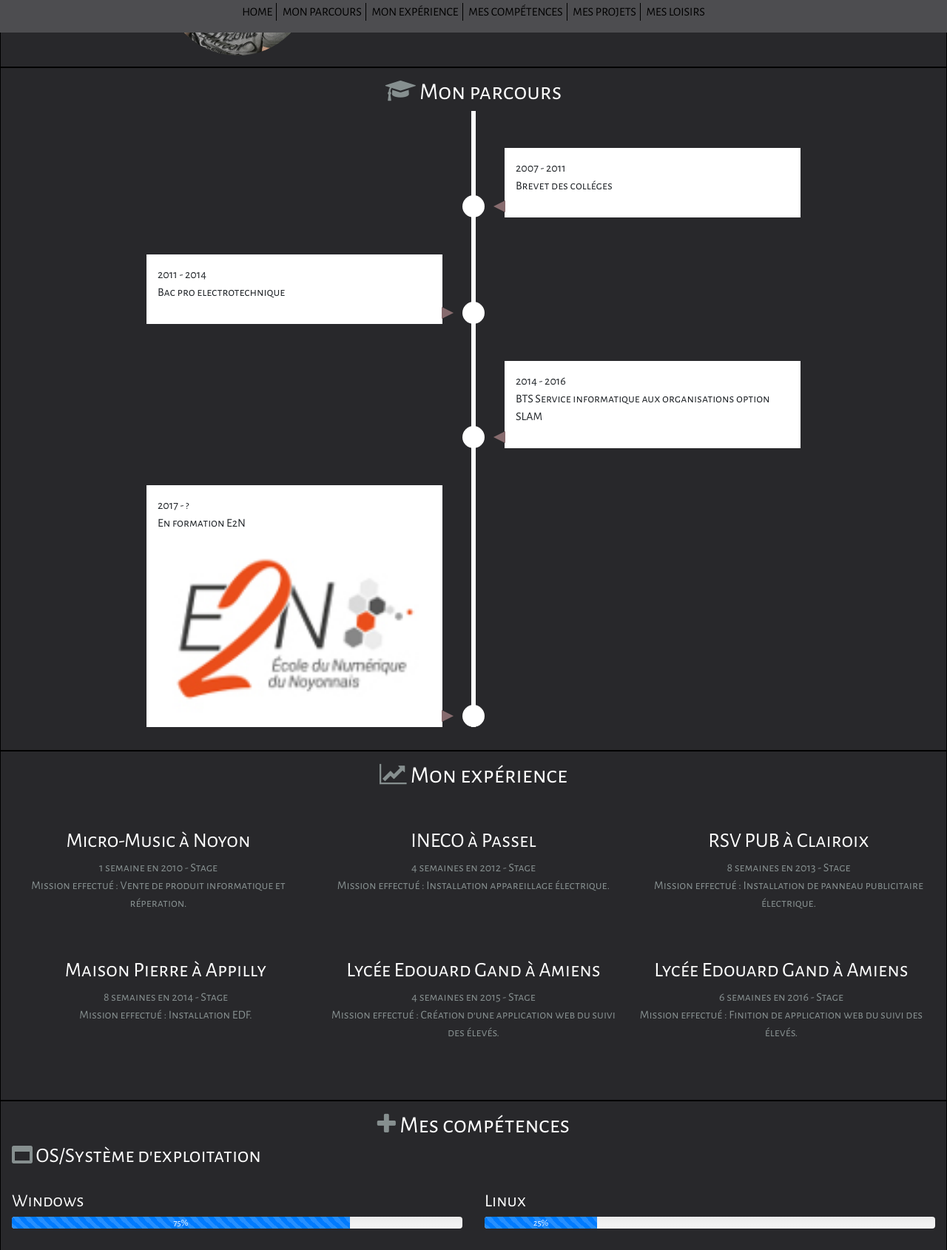
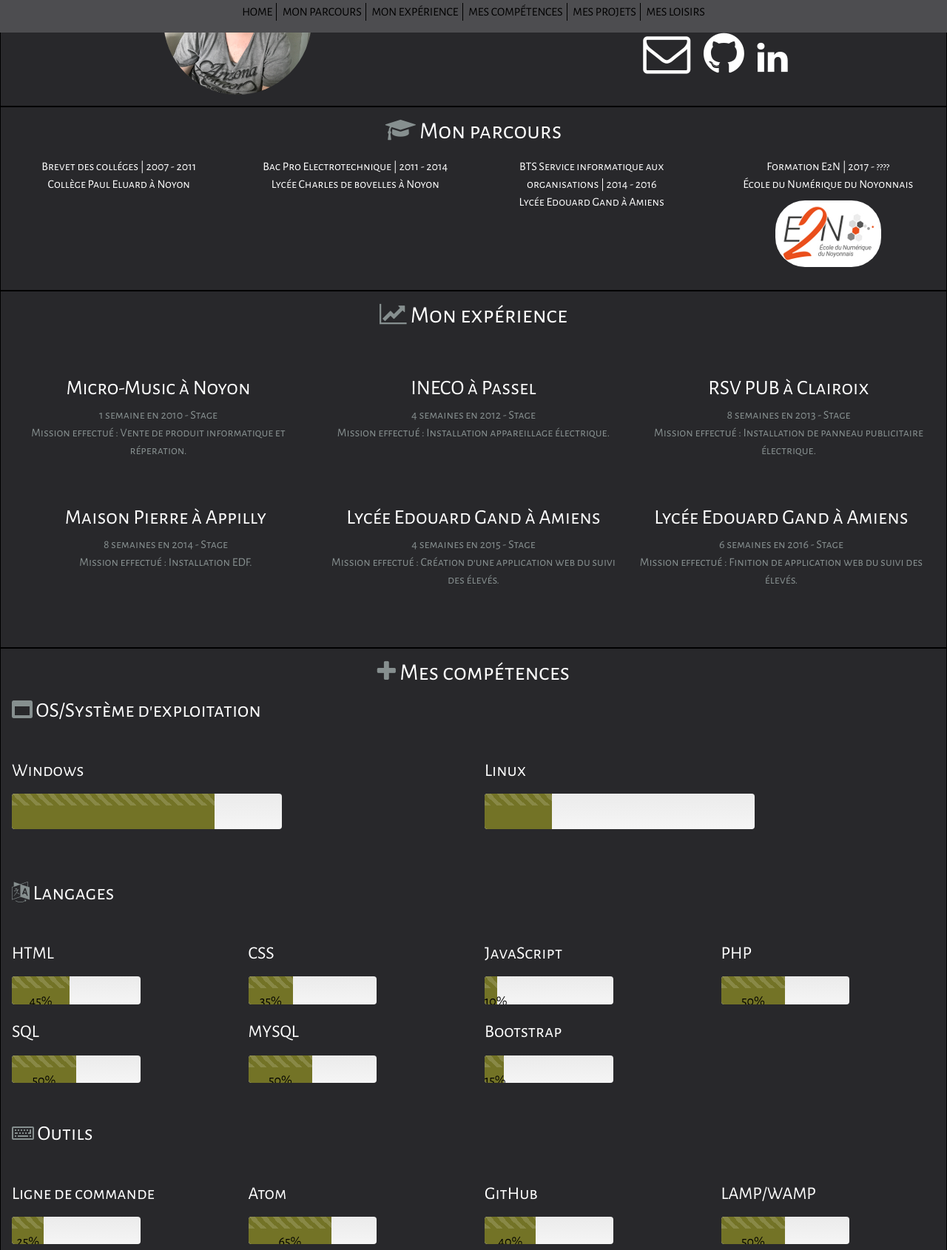
Before and after one commit to AndreVictor60/AndreVictor60.github.io, a plain HTML site: page index.html in a window 1280 px wide. Shown: the part 756-2446 px from the top of the page at 74% size. Drawn offline with nearby package versions, Linux system fonts and the light colour scheme.

Commit message:
Version 1.2

```diff
--- a/assets/css/style.css
+++ b/assets/css/style.css
@@ -13,6 +13,7 @@ h1,h2{
 }
 section h2,h4{
   color: rgb(255, 255, 255);
+  padding-bottom: 10px;
 }
 section h1{
   color: rgb(255, 255, 255);
@@ -43,7 +44,7 @@ footer{
 #home{
   padding-top: 10%;
   padding-left: 60%;
-  height: 615px;
+  height: 660px;
   background: url('../img/codebody.jpg') no-repeat center fixed;
   background-size: cover;
 }
@@ -51,7 +52,7 @@ footer{
 #profile{
   padding-top: 30px;
 }
-#profile i{
+.profile i{
   color: white;
 }
 #profiles img{
@@ -62,8 +63,25 @@ footer{
   list-style: none;
   color: rgb(134, 143, 143);
 }
+.contact a{
+  margin-left: 15px;
+}
+.contact a:hover{
+  opacity: 0.6;
+}
+
 
 /* Skill */
+#skill{
+  padding-bottom: 5%;
+}
+#skill h4{
+  margin-top: 20px;
+}
+.progress {
+  width: 60%;
+  height:35%;
+}
 /* Projects */
 #projects img{
   border: 1px solid black;
@@ -78,6 +96,42 @@ footer{
 .imagehobbies {
   height: 100%;
   border-radius: 150px 150px 150px 150px;
+}
+#hobbies img {
+  display: block;
+}
+
+.overlay {
+  position: absolute;
+  top: 0;
+  bottom: 0;
+  left: 0;
+  right: 0;
+  height: 100%;
+  width: 67%;
+  margin-left: 2%;
+  padding-top: 6%;
+  opacity: 0;
+  font-size: 200%;
+  font-weight: bold;
+  transition: .5s ease;
+  background-color: rgb(102,85,85);
+  border-radius: 150px 150px 150px 150px;
+}
+
+.col-md-3:hover .overlay {
+  opacity:0.9;
+  border: 2px solid rgb(153,153,0);
+}
+
+.text {
+  color: black;
+  font-size: 20px;
+  position: absolute;
+  top: 50%;
+  left: 50%;
+  transform: translate(-50%, -50%);
+  -ms-transform: translate(-50%, -50%);
 }
 /* Menu */
 #nav{
@@ -111,111 +165,19 @@ footer{
 }
 
 /* Course */
-
-#course a:hover{
-  opacity:0.5;
-  -moz-transition: opacity 0.7s;
-  -webkit-transition: opacity 0.7s;
-  -o-transition: opacity 0.7s;
+#course{
+  color: white;
 }
-#course ul li {
-  list-style-type: none;
-  position: relative;
-  width: 6px;
-  margin: 0 auto;
-  padding-top: 50px;
-  background: #fff;
+#course img{
+  border-radius: 40px;
+  margin-top: 10px;
+}
+#course img:hover{
+  opacity: 0.6;
+}
+#course li{
+  list-style: none;
 }
 
-#course ul li::after {
-  content: '';
-  position: absolute;
-  left: 50%;
-  bottom: 0;
-  transform: translateX(-50%);
-  width: 30px;
-  height: 30px;
-  border-radius: 50%;
-  background: inherit;
-}
-
-#course ul li div {
-  position: relative;
-  bottom: 0;
-  width: 400px;
-  padding: 15px;
-  background: white;
-}
-
-#course ul li div::before {
-  content: '';
-  position: absolute;
-  bottom: 7px;
-  width: 0;
-  height: 0;
-  border-style: solid;
-}
-
-#course ul li:nth-child(odd) div {
-  left: 45px;
-}
-
-#course ul li:nth-child(odd) div::before {
-  left: -15px;
-  border-width: 8px 16px 8px 0;
-  border-color: transparent rgb(135,107,110) transparent transparent;
-}
-
-#course ul li:nth-child(even) div {
-  left: -439px;
-}
-
-#course ul li:nth-child(even) div::before {
-  right: -15px;
-  border-width: 8px 0 8px 16px;
-  border-color: transparent transparent transparent rgb(135,107,110);
-}
 
 /* TEST */
-
-.col-md-3 {
-  position: relative;
-  width: 50%;
-}
-
-#hobbies img {
-  display: block;
-}
-
-.overlay {
-  position: absolute;
-  top: 0;
-  bottom: 0;
-  left: 0;
-  right: 0;
-  height: 100%;
-  width: 67%;
-  margin-left: 2%;
-  padding-top: 6%;
-  opacity: 0;
-  font-size: 200%;
-  font-weight: bold;
-  transition: .5s ease;
-  background-color: rgb(102,85,85);
-  border-radius: 150px 150px 150px 150px;
-}
-
-.col-md-3:hover .overlay {
-  opacity:0.9;
-  border: 5px solid black;
-}
-
-.text {
-  color: black;
-  font-size: 20px;
-  position: absolute;
-  top: 50%;
-  left: 50%;
-  transform: translate(-50%, -50%);
-  -ms-transform: translate(-50%, -50%);
-}
--- a/index.html
+++ b/index.html
@@ -18,20 +18,24 @@
     <!--Fin section home -->
     <!-- Mon profil -->
     <section id="profiles">
+      <h1></h1>
       <div class="container-fluid text-center">
         <div class="row">
           <div class="col-md-6">
             <img alt="photoprofil" src="assets/img/victor.jpg" width="200px" height="200px"/>
           </div>
           <div class="col-md-6">
-            <div id="profile">
+            <div class="profile">
               <p>
                 <i class="fa fa-user" aria-hidden="true">   Andre Victor </i><br />
                 <i class="fa fa-birthday-cake" aria-hidden="true">   17/11/1995</i><br />
                 <i class="fa fa-map-marker" aria-hidden="true">   14 rue du champ des cosaques, 60400 NOYON</i><br />
                 <i class="fa fa-phone" aria-hidden="true">   06.63.08.26.42</i><br />
-                <i class="fa fa-envelope-o" aria-hidden="true"> <a href="mailto:andre.victor60@free.fr">  Andre.victor60@free.fr</a></i><br />
-                <i class="fa fa-github" aria-hidden="true"><a href="https://github.com/AndreVictor60" target="_blank"> Github</a></i>
+                <div class="contact">
+                  <a href="mailto:andre.victor60@free.fr"><i class="fa fa-envelope-o fa-4x" aria-hidden="true"></i></a>
+                  <a href="https://github.com/AndreVictor60" target="_blank"><i class="fa fa-github fa-4x" aria-hidden="true"></i></a>
+                  <a href="https://www.linkedin.com/in/victor-andre-33b139151/" target="_blank"><i class="fa fa-linkedin fa-3x" aria-hidden="true"></i></a>
+                </div>
               </p>
             </div>
           </div>
@@ -42,33 +46,35 @@
     <!-- Mon parcours -->
     <section id="course">
       <h2><i class="fa fa-graduation-cap" aria-hidden="true"></i> Mon parcours</h2>
+      <div class="container-fluid text-center">
+        <div class="row">
+          <div class="col-md-3">
             <ul>
-          <li>
-            <div>
-              <time datetime="2007">2007 - 2011</time>
-              <p>Brevet des colléges</p>
+              <li>Brevet des colléges | 2007 - 2011</li>
+              <li>Collège Paul Eluard à Noyon</li>
+            </ul>
           </div>
-          </li>
-          <li>
-            <div>
-              <time datetime="2011">2011 - 2014</time>
-              <p>Bac pro electrotechnique</p>
+          <div class="col-md-3">
+            <ul>
+              <li>Bac Pro Electrotechnique | 2011 - 2014</li>
+              <li>Lycée Charles de bovelles à Noyon</li>
+            </ul>
           </div>
-          </li>
-          <li>
-            <div>
-              <time datetime="2014">2014 - 2016</time>
-              <p>BTS Service informatique aux organisations option SLAM</p>
+          <div class="col-md-3">
+            <ul>
+              <li>BTS Service informatique aux organisations | 2014 - 2016</li>
+              <li>Lycée Edouard Gand à Amiens</li>
+            </ul>
           </div>
-          </li>
-          <li>
-            <div>
-              <time datetime="2017">2017 - ?</time>
-              <p>En formation E2N</p>
-              <a href="http://formation.novei.fr/" target="_blank"><img alt="logoE2N" src="assets/img/e2n.jpg" width="100%" height="100%"/></a>
+          <div class="col-md-3">
+            <ul>
+              <li>Formation E2N | 2017 - ????</li>
+              <li>École du Numérique du Noyonnais</li>
+              <a href="http://formation.novei.fr/" target="_blank"><img src="assets/img/e2n.jpg" alt="logoE2N" /></a>
+            </ul>
           </div>
-          </li>
-      </ul>
+        </div>
+      </div>
     </section>
     <!-- Fin section course -->
     <!-- Mon experience -->
@@ -139,7 +145,7 @@
           <div class="col-md-6">
             <h4>Windows</h4>
             <div class="progress">
-              <div class="progress-bar progress-bar-success progress-bar-striped" role="progressbar" aria-valuenow="75" aria-valuemin="0" aria-valuemax="100" style="width:75%">
+              <div class="progress-bar progress-bar-success progress-bar-striped" role="progressbar" aria-valuenow="75" aria-valuemin="0" aria-valuemax="100" style="width:75%; height:100%; font-size: 150%; padding-top: 15%; background-color: rgb(115,115,38); color:black;">
                 75%
               </div>
             </div>
@@ -147,7 +153,7 @@
             <div class="col-md-6">
               <h4>Linux</h4>
               <div class="progress">
-                <div class="progress-bar progress-bar-success progress-bar-striped" role="progressbar" aria-valuenow="25" aria-valuemin="0" aria-valuemax="100" style="width:25%">
+                <div class="progress-bar progress-bar-success progress-bar-striped" role="progressbar" aria-valuenow="25" aria-valuemin="0" aria-valuemax="100" style="width:25%; height:100%; font-size: 150%; padding-top: 15%; background-color: rgb(115,115,38); color:black;">
                   25%
                 </div>
               </div>
@@ -157,64 +163,61 @@
         <h3><i class="fa fa-language" aria-hidden="true"></i> Langages</h3>
         <br>
         <div class="row">
-          <div class="col-md-6">
+          <div class="col-md-3">
             <h4>HTML</h4>
             <div class="progress">
-              <div class="progress-bar progress-bar-success progress-bar-striped" role="progressbar" aria-valuenow="45" aria-valuemin="0" aria-valuemax="100" style="width:45%">
+              <div class="progress-bar progress-bar-success progress-bar-striped" role="progressbar" aria-valuenow="45" aria-valuemin="0" aria-valuemax="100" style="width:45%; height:100%; font-size: 150%; padding-top: 15%; background-color: rgb(115,115,38); color:black;">
                 45%
               </div>
             </div>
             </div>
-            <div class="col-md-6">
+            <div class="col-md-3">
               <h4>CSS</h4>
               <div class="progress">
-                <div class="progress-bar progress-bar-success progress-bar-striped" role="progressbar" aria-valuenow="35" aria-valuemin="0" aria-valuemax="100" style="width:35%">
+                <div class="progress-bar progress-bar-success progress-bar-striped" role="progressbar" aria-valuenow="35" aria-valuemin="0" aria-valuemax="100" style="width:35%; height:100%; font-size: 150%; padding-top: 15%; background-color: rgb(115,115,38); color:black;">
                   35%
                 </div>
               </div>
             </div>
-          </div>
-          <div class="row">
-            <div class="col-md-6">
+
+            <div class="col-md-3">
               <h4>JavaScript</h4>
               <div class="progress">
-                <div class="progress-bar progress-bar-success progress-bar-striped" role="progressbar" aria-valuenow="5" aria-valuemin="0" aria-valuemax="100" style="width:5%">
-                  5%
+                <div class="progress-bar progress-bar-success progress-bar-striped" role="progressbar" aria-valuenow="5" aria-valuemin="0" aria-valuemax="100" style="width:10%; height:100%; font-size: 150%; padding-top: 15%; background-color: rgb(115,115,38); color:black;">
+                  10%
                 </div>
               </div>
               </div>
-              <div class="col-md-6">
+              <div class="col-md-3">
                 <h4>PHP</h4>
                 <div class="progress">
-                  <div class="progress-bar progress-bar-success progress-bar-striped" role="progressbar" aria-valuenow="50" aria-valuemin="0" aria-valuemax="100" style="width:50%">
+                  <div class="progress-bar progress-bar-success progress-bar-striped" role="progressbar" aria-valuenow="50" aria-valuemin="0" aria-valuemax="100" style="width:50%; height:100%; font-size: 150%; padding-top: 15% ; background-color: rgb(115,115,38); color:black;">
                     50%
                   </div>
                 </div>
               </div>
             </div>
             <div class="row">
-              <div class="col-md-6">
+              <div class="col-md-3">
                 <h4>SQL</h4>
                 <div class="progress">
-                  <div class="progress-bar progress-bar-success progress-bar-striped" role="progressbar" aria-valuenow="50" aria-valuemin="0" aria-valuemax="100" style="width:50%">
+                  <div class="progress-bar progress-bar-success progress-bar-striped" role="progressbar" aria-valuenow="50" aria-valuemin="0" aria-valuemax="100" style="width:50%; height:100%; font-size: 150%; padding-top: 15%; background-color: rgb(115,115,38); color:black;">
                     50%
                   </div>
                 </div>
               </div>
-            <div class="col-md-6">
+            <div class="col-md-3">
               <h4>MYSQL</h4>
               <div class="progress">
-                <div class="progress-bar progress-bar-success progress-bar-striped" role="progressbar" aria-valuenow="50" aria-valuemin="0" aria-valuemax="100" style="width:50%">
+                <div class="progress-bar progress-bar-success progress-bar-striped" role="progressbar" aria-valuenow="50" aria-valuemin="0" aria-valuemax="100" style="width:50%; height:100%; font-size: 150%; padding-top: 15%; background-color: rgb(115,115,38); color:black;">
                   50%
                 </div>
               </div>
             </div>
-          </div>
-          <div class="row">
-            <div class="col-md-6">
+            <div class="col-md-3">
               <h4>Bootstrap</h4>
               <div class="progress">
-                <div class="progress-bar progress-bar-success progress-bar-striped" role="progressbar" aria-valuenow="15" aria-valuemin="0" aria-valuemax="100" style="width:15%">
+                <div class="progress-bar progress-bar-success progress-bar-striped" role="progressbar" aria-valuenow="15" aria-valuemin="0" aria-valuemax="100" style="width:15%; height:100%; font-size: 150%; padding-top: 15%; background-color: rgb(115,115,38); color:black;; background-color: rgb(115,115,38)">
                   15%
                 </div>
               </div>
@@ -224,36 +227,34 @@
         <h3><i class="fa fa-keyboard-o" aria-hidden="true"></i> Outils</h3>
         <br>
         <div class="row">
-          <div class="col-md-6">
+          <div class="col-md-3">
             <h4>Ligne de commande</h4>
             <div class="progress">
-              <div class="progress-bar progress-bar-success progress-bar-striped" role="progressbar" aria-valuenow="25" aria-valuemin="0" aria-valuemax="100" style="width:25%">
+              <div class="progress-bar progress-bar-success progress-bar-striped" role="progressbar" aria-valuenow="25" aria-valuemin="0" aria-valuemax="100" style="width:25%; height:100%; font-size: 150%; padding-top: 15%; background-color: rgb(115,115,38); color:black;">
                 25%
               </div>
             </div>
           </div>
-          <div class="col-md-6">
+          <div class="col-md-3">
             <h4>Atom</h4>
             <div class="progress">
-              <div class="progress-bar progress-bar-success progress-bar-striped" role="progressbar" aria-valuenow="65" aria-valuemin="0" aria-valuemax="100" style="width:65%">
+              <div class="progress-bar progress-bar-success progress-bar-striped" role="progressbar" aria-valuenow="65" aria-valuemin="0" aria-valuemax="100" style="width:65%; height:100%; font-size: 150%; padding-top: 15%; background-color: rgb(115,115,38); color:black;">
                 65%
               </div>
             </div>
           </div>
-        </div>
-      <div class="row">
-        <div class="col-md-6">
+        <div class="col-md-3">
           <h4>GitHub</h4>
           <div class="progress">
-            <div class="progress-bar progress-bar-success progress-bar-striped" role="progressbar" aria-valuenow="40" aria-valuemin="0" aria-valuemax="100" style="width:40%">
+            <div class="progress-bar progress-bar-success progress-bar-striped" role="progressbar" aria-valuenow="40" aria-valuemin="0" aria-valuemax="100" style="width:40%; height:100%; font-size: 150%; padding-top: 15%; background-color: rgb(115,115,38); color:black;">
               40%
             </div>
           </div>
         </div>
-        <div class="col-md-6">
+        <div class="col-md-3">
           <h4>LAMP/WAMP</h4>
           <div class="progress">
-            <div class="progress-bar progress-bar-success progress-bar-striped" role="progressbar" aria-valuenow="50" aria-valuemin="0" aria-valuemax="100" style="width:50%">
+            <div class="progress-bar progress-bar-success progress-bar-striped" role="progressbar" aria-valuenow="50" aria-valuemin="0" aria-valuemax="100" style="width:50%; height:100%; font-size: 150%; padding-top: 15%; background-color: rgb(115,115,38); color:black;">
               50%
             </div>
           </div>
@@ -343,6 +344,7 @@
       </nav>
     </footer>
     <script src="https://ajax.googleapis.com/ajax/libs/jquery/3.2.1/jquery.min.js"></script>
+    <!-- Script pour le scroll automatic -->
     <script>
       $(document).ready(function(){
       // Add smooth scrolling to all links
```
Also changed, not shown: assets/css/bootstrap.css. Lines whose indentation alone changed are shown as unchanged.
